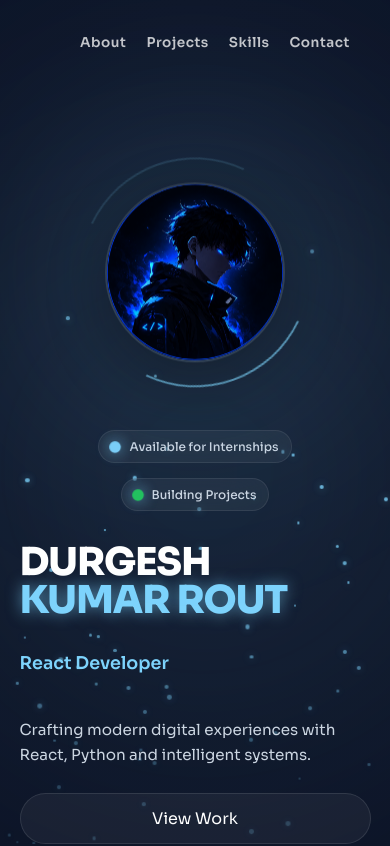
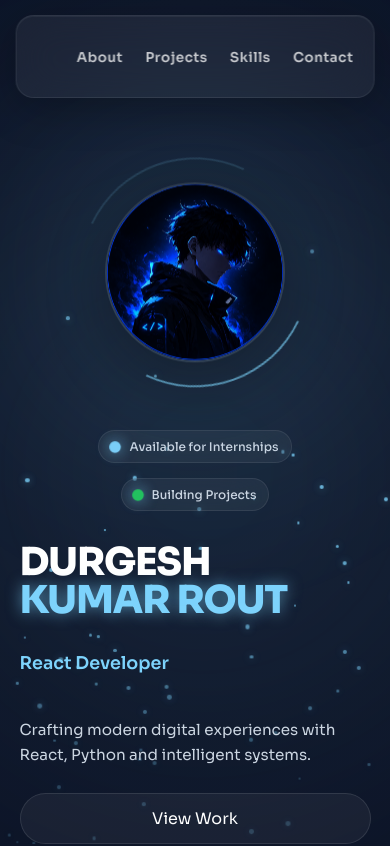
Before and after one commit to durgesh033/Portfolio-WebSite, a React (Vite) app: page / in a window 390 px wide. Shown: the top 846 px of the page. Built offline with nearby package versions, Linux system fonts and the light colour scheme.

Commit message:
fixed navbar for mobile

```diff
--- a/src/components/Navbar/Navbar.css
+++ b/src/components/Navbar/Navbar.css
@@ -77,15 +77,45 @@
 
 @media (max-width: 768px) {
 
+    .navbar {
+        top: 15px;
+        left: 50%;
+        transform: translateX(-50%);
+
+        width: 92%;
+
+        background: rgba(255, 255, 255, 0.06);
+        backdrop-filter: blur(20px);
+        -webkit-backdrop-filter: blur(20px);
+
+        border: 1px solid rgba(255, 255, 255, 0.08);
+        border-radius: 18px;
+
+        padding: 14px 20px;
+
+        box-shadow:
+            0 10px 40px rgba(0, 0, 0, .25),
+            inset 0 1px 0 rgba(255, 255, 255, .05);
+    }
+
     .nav-links {
-        gap: 20px;
+        position: static;
+        transform: none;
+
+        display: flex;
+        justify-content: space-between;
+        align-items: center;
+
+        width: 100%;
+        gap: 10px;
     }
 
     .nav-links a {
         font-size: 0.85rem;
     }
 
-    .navbar {
-        top: 15px;
+    .nav-links a::after,
+    .nav-links a::before {
+        display: none;
     }
 }
```
